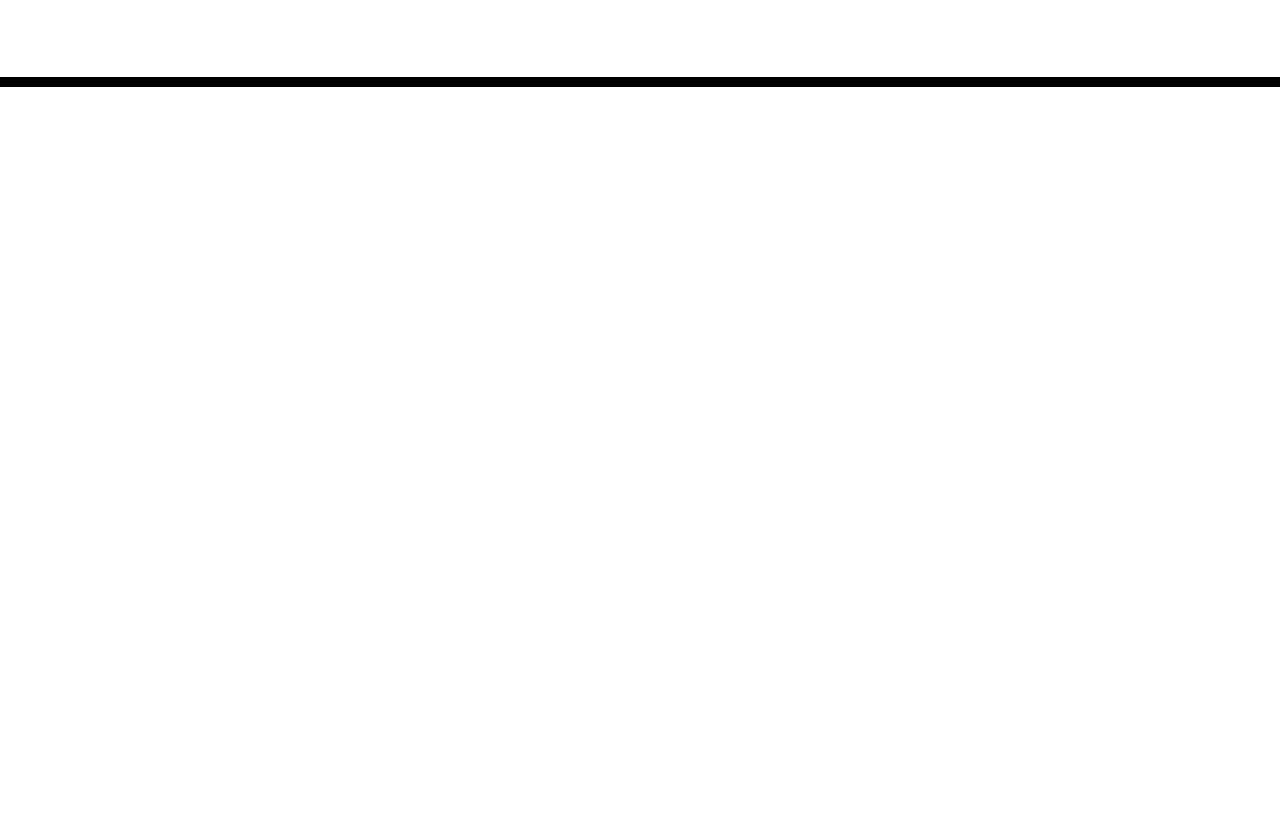
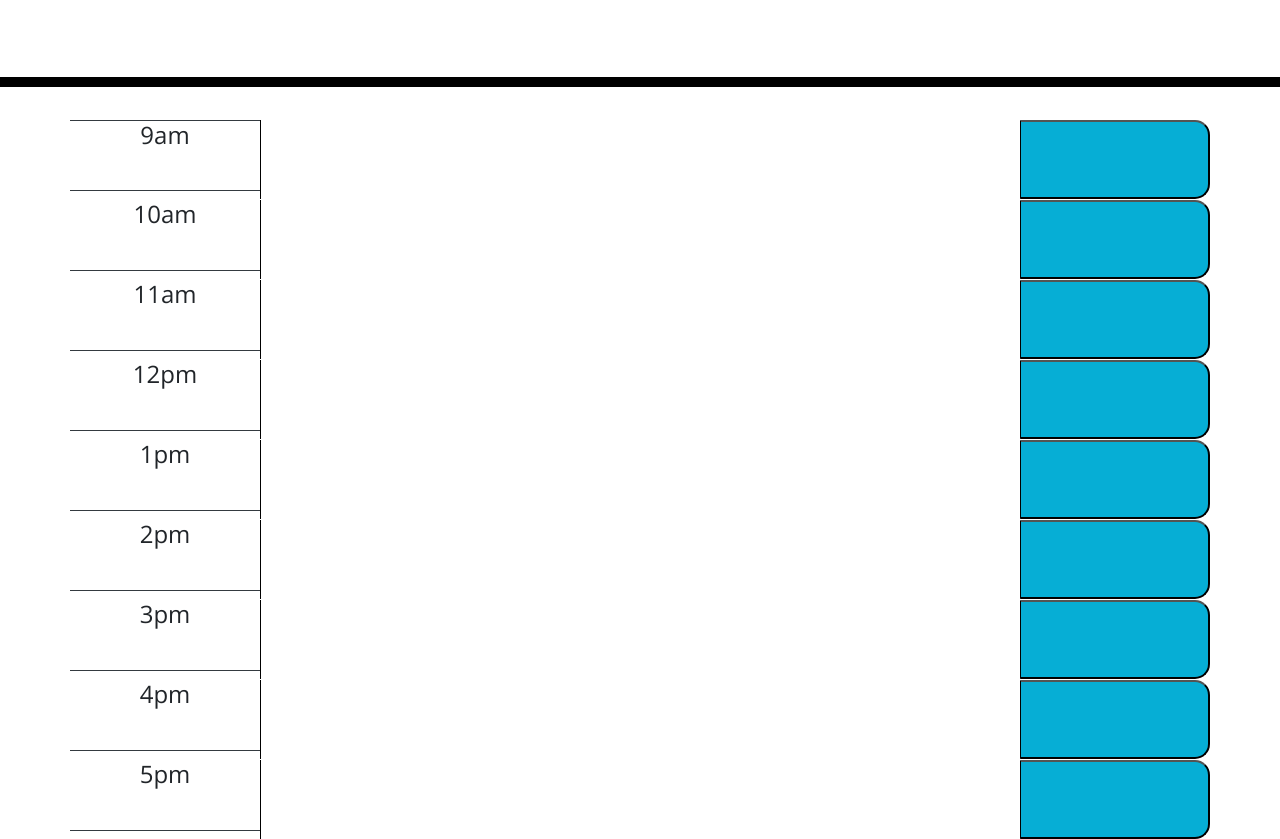
Before and after one commit to Karlyweatherstein/work-day-scheduler, a plain HTML site: page index.html in a window 1280 px wide. Shown: the part 181-1020 px from the top of the page. Before the commit the page ends 800 px from the top, so only its background shows below. Drawn offline with nearby package versions, Linux system fonts and the light colour scheme.

Commit message:
added the time blocks

```diff
--- a/assets/css/style.css
+++ b/assets/css/style.css
@@ -34,6 +34,7 @@ textarea {
   white-space: pre-wrap;
   height: 80px;
   border-top: 1px solid white;
+  max-height: 80px;
 }
 
 .hour {
--- a/assets/js/script.js
+++ b/assets/js/script.js
@@ -0,0 +1,45 @@
+// have the current date written in the hero under the title
+var currentDate = moment();
+
+
+moment(document.getElementById("currentday")).format(LLLL);
+console.log(m.format(""))
+
+
+span = document.getElementById("currentDay");
+
+
+
+// ensure the save button works and saves it in the localstorage
+
+
+
+//have past hours greyed out
+
+function timeOfDay(){
+
+    var d = new Date();
+    var n = d.getHours();
+
+
+    if (n > 19) {
+        buttonClass = "past"
+    // If time is 7PM or later apply night theme to 'body'
+    $('button').addClass('past');
+    } else if (n > 16 && n < 19) {
+    // If time is between 4PM – 7PM sunset theme to 'body'
+    $('button').addClass('present');
+    } else {
+    // Else use 'day' theme
+    $('button').addClass('future');
+    }
+}
+window.onload = applyclass;
+
+
+// have the current hour in red
+
+
+
+
+// have future hours in green
--- a/index.html
+++ b/index.html
@@ -4,6 +4,7 @@
     <meta charset="UTF-8" />
     <meta name="viewport" content="width=device-width, initial-scale=1.0" />
     <meta http-equiv="X-UA-Compatible" content="ie=edge" />
+
     <link
       rel="stylesheet"
       href="https://stackpath.bootstrapcdn.com/bootstrap/4.3.1/css/bootstrap.min.css"
@@ -30,9 +31,82 @@
     </header>
     <div class="container">
       <!-- Timeblocks go here -->
+      <div class="row time-block">
+        <h4 class="col-2 border-bottom border-top border-dark">9am</h4>
+        <textarea
+          contenteditable="true"
+          class="col-8 description p-2 text-left"
+        ></textarea>
+        <button class="col-2 saveBtn"></button>
+      </div>
+      <div class="row time-block">
+        <h4 class="col-2 border-bottom border-dark">10am</h4>
+        <textarea
+          contenteditable="true"
+          class="col-8 description p-2 text-left"
+        ></textarea>
+        <button class="col-2 saveBtn"></button>
+      </div>
+      <div class="row time-block">
+        <h4 class="col-2 border-bottom border-dark">11am</h4>
+        <textarea
+          contenteditable="true"
+          class="col-8 description p-2 text-left"
+        ></textarea>
+        <button class="col-2 saveBtn"></button>
+      </div>
+      <div class="row time-block">
+        <h4 class="col-2 border-bottom border-dark">12pm</h4>
+        <textarea
+          contenteditable="true"
+          class="col-8 description p-2 text-left"
+        ></textarea>
+        <button class="col-2 saveBtn"></button>
+      </div>
+      <div class="row time-block">
+        <h4 class="col-2 border-bottom border-dark">1pm</h4>
+        <textarea
+          contenteditable="true"
+          class="col-8 description p-2 text-left"
+        ></textarea>
+        <button class="col-2 saveBtn"></button>
+      </div>
+      <div class="row time-block">
+        <h4 class="col-2 border-bottom border-dark">2pm</h4>
+        <textarea
+          contenteditable="true"
+          class="col-8 description p-2 text-left"
+        ></textarea>
+        <button class="col-2 saveBtn"></button>
+      </div>
+      <div class="row time-block">
+        <h4 class="col-2 border-bottom border-dark">3pm</h4>
+        <textarea
+          contenteditable="true"
+          class="col-8 description p-2 text-left"
+        ></textarea>
+        <button class="col-2 saveBtn"></button>
+      </div>
+      <div class="row time-block">
+        <h4 class="col-2 border-bottom border-dark">4pm</h4>
+        <textarea
+          contenteditable="true"
+          class="col-8 description p-2 text-left"
+        ></textarea>
+        <button class="col-2 saveBtn"></button>
+      </div>
+      <div class="row time-block">
+        <h4 class="col-2 border-bottom border-dark">5pm</h4>
+        <textarea
+          contenteditable="true"
+          class="col-8 description p-2 text-left"
+        ></textarea>
+        <button class="col-2 saveBtn"></button>
+      </div>
     </div>
 
     <script src="https://code.jquery.com/jquery-3.4.1.min.js"></script>
     <script src="https://cdnjs.cloudflare.com/ajax/libs/moment.js/2.24.0/moment.min.js"></script>
+    <script src="./assets/js/script.js"></script>
   </body>
 </html>
```
